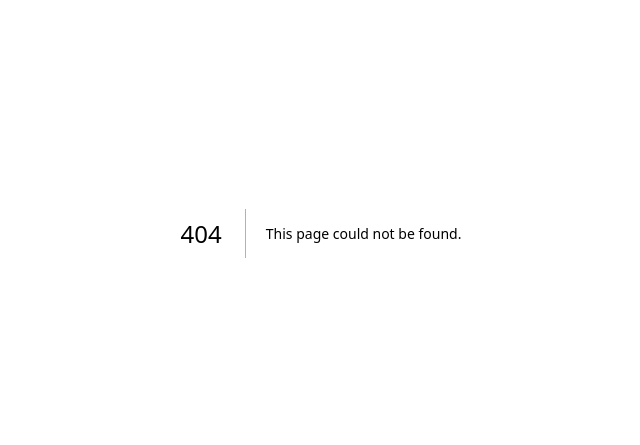
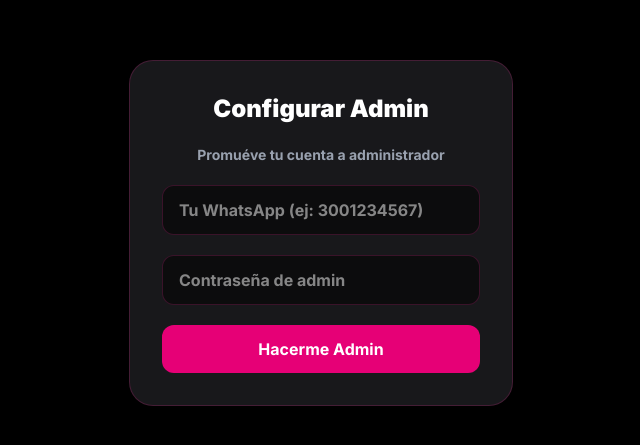
Before and after one commit to Joker8-h/polla-mundialista, a Next.js app: page /setup in a window 1280 px wide. Before the commit this address had no page. Shown: the part 167-612 px from the top of the page, without its empty margins (319-959 px from the left). Built offline with nearby package versions, Linux system fonts and the light colour scheme.

Commit message:
Auto-seed admin: primer usuario se vuelve admin + setup page

```diff
--- /dev/null
+++ b/scripts/seed-admin.ts
@@ -0,0 +1,29 @@
+import { PrismaClient } from "@prisma/client";
+
+const prisma = new PrismaClient();
+
+async function main() {
+  const adminWhatsapp = process.env.ADMIN_WHATSAPP;
+
+  if (adminWhatsapp) {
+    const user = await prisma.user.findUnique({ where: { whatsapp: adminWhatsapp } });
+    if (user && !user.isAdmin) {
+      await prisma.user.update({ where: { whatsapp: adminWhatsapp }, data: { isAdmin: true } });
+      console.log(`[Seed] Usuario ${adminWhatsapp} promovido a admin.`);
+    }
+    return;
+  }
+
+  const anyAdmin = await prisma.user.findFirst({ where: { isAdmin: true } });
+  if (anyAdmin) return;
+
+  const firstUser = await prisma.user.findFirst({ orderBy: { createdAt: "asc" } });
+  if (firstUser) {
+    await prisma.user.update({ where: { id: firstUser.id }, data: { isAdmin: true } });
+    console.log(`[Seed] Primer usuario ${firstUser.whatsapp} promovido a admin automáticamente.`);
+  }
+}
+
+main()
+  .catch((e) => { console.error("[Seed] Error:", e); })
+  .finally(() => prisma.$disconnect());
--- /dev/null
+++ b/src/app/api/admin/promote/route.ts
@@ -0,0 +1,34 @@
+import { NextRequest, NextResponse } from "next/server";
+import { prisma } from "@/lib/prisma";
+
+export async function POST(req: NextRequest) {
+  let body;
+  try { body = await req.json(); }
+  catch { return NextResponse.json({ error: "JSON inválido" }, { status: 400 }); }
+
+  const { whatsapp, adminPassword } = body;
+
+  if (adminPassword !== process.env.ADMIN_PASSWORD) {
+    return NextResponse.json({ error: "Contraseña de admin incorrecta" }, { status: 401 });
+  }
+
+  if (!whatsapp) {
+    return NextResponse.json({ error: "WhatsApp requerido" }, { status: 400 });
+  }
+
+  const user = await prisma.user.findUnique({ where: { whatsapp } });
+  if (!user) {
+    return NextResponse.json({ error: "Usuario no encontrado. Regístrate primero." }, { status: 404 });
+  }
+
+  if (user.isAdmin) {
+    return NextResponse.json({ message: "Ya eres admin", ok: true });
+  }
+
+  await prisma.user.update({
+    where: { whatsapp },
+    data: { isAdmin: true },
+  });
+
+  return NextResponse.json({ message: "Ahora eres admin. Ve a /admin", ok: true });
+}
--- /dev/null
+++ b/src/app/setup/page.tsx
@@ -0,0 +1,36 @@
+"use client";
+import { useState } from "react";
+
+export default function SetupPage() {
+  const [whatsapp, setWhatsapp] = useState("");
+  const [password, setPassword] = useState("");
+  const [msg, setMsg] = useState("");
+  const [ok, setOk] = useState(false);
+
+  const handlePromote = async () => {
+    const res = await fetch("/api/admin/promote", {
+      method: "POST",
+      headers: { "Content-Type": "application/json" },
+      body: JSON.stringify({ whatsapp, adminPassword: password }),
+    });
+    const data = await res.json();
+    setMsg(data.message || data.error);
+    setOk(data.ok);
+  };
+
+  return (
+    <div className="min-h-screen flex items-center justify-center bg-black p-4">
+      <div className="w-full max-w-sm space-y-5 bg-zinc-900 rounded-3xl p-8 border border-pink-500/20">
+        <h1 className="text-2xl font-black text-white text-center">Configurar Admin</h1>
+        <p className="text-sm text-gray-400 text-center">Promuéve tu cuenta a administrador</p>
+        <input className="w-full px-4 py-3 rounded-xl bg-black/50 border border-pink-500/20 text-white text-sm" placeholder="Tu WhatsApp (ej: 3001234567)" value={whatsapp} onChange={e => setWhatsapp(e.target.value)} />
+        <input className="w-full px-4 py-3 rounded-xl bg-black/50 border border-pink-500/20 text-white text-sm" type="password" placeholder="Contraseña de admin" value={password} onChange={e => setPassword(e.target.value)} />
+        <button onClick={handlePromote} className="w-full py-3 rounded-xl font-bold text-white bg-pink-600 hover:bg-pink-700 transition-all">
+          Hacerme Admin
+        </button>
+        {msg && <p className={`text-sm text-center font-medium ${ok ? 'text-green-400' : 'text-red-400'}`}>{msg}</p>}
+        {ok && <a href="/admin" className="block text-center text-sm text-pink-400 underline">Ir al Panel Admin</a>}
+      </div>
+    </div>
+  );
+}
```
Also changed, not shown: 1 other file (tests, documents, lock files or other folders).
